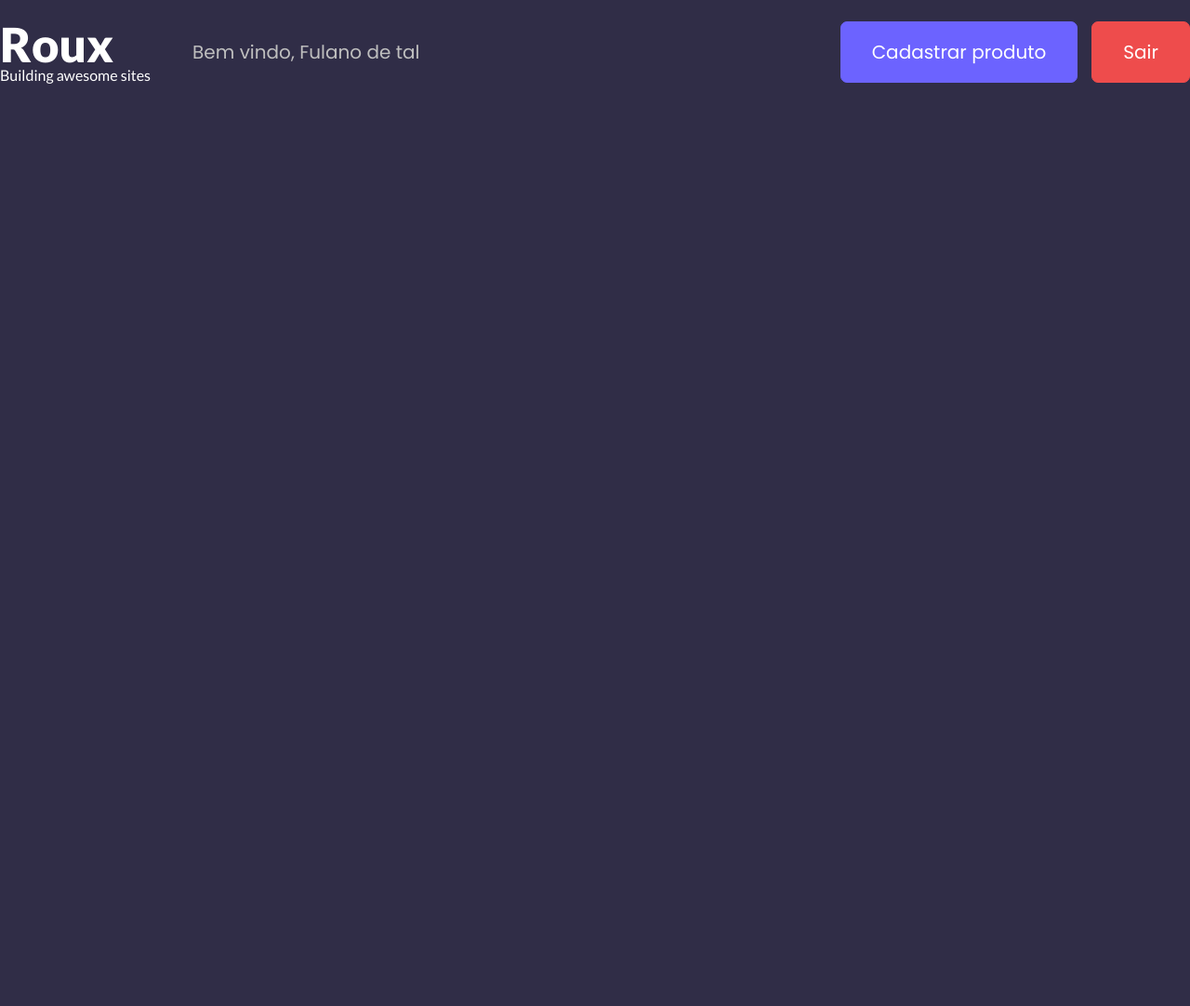
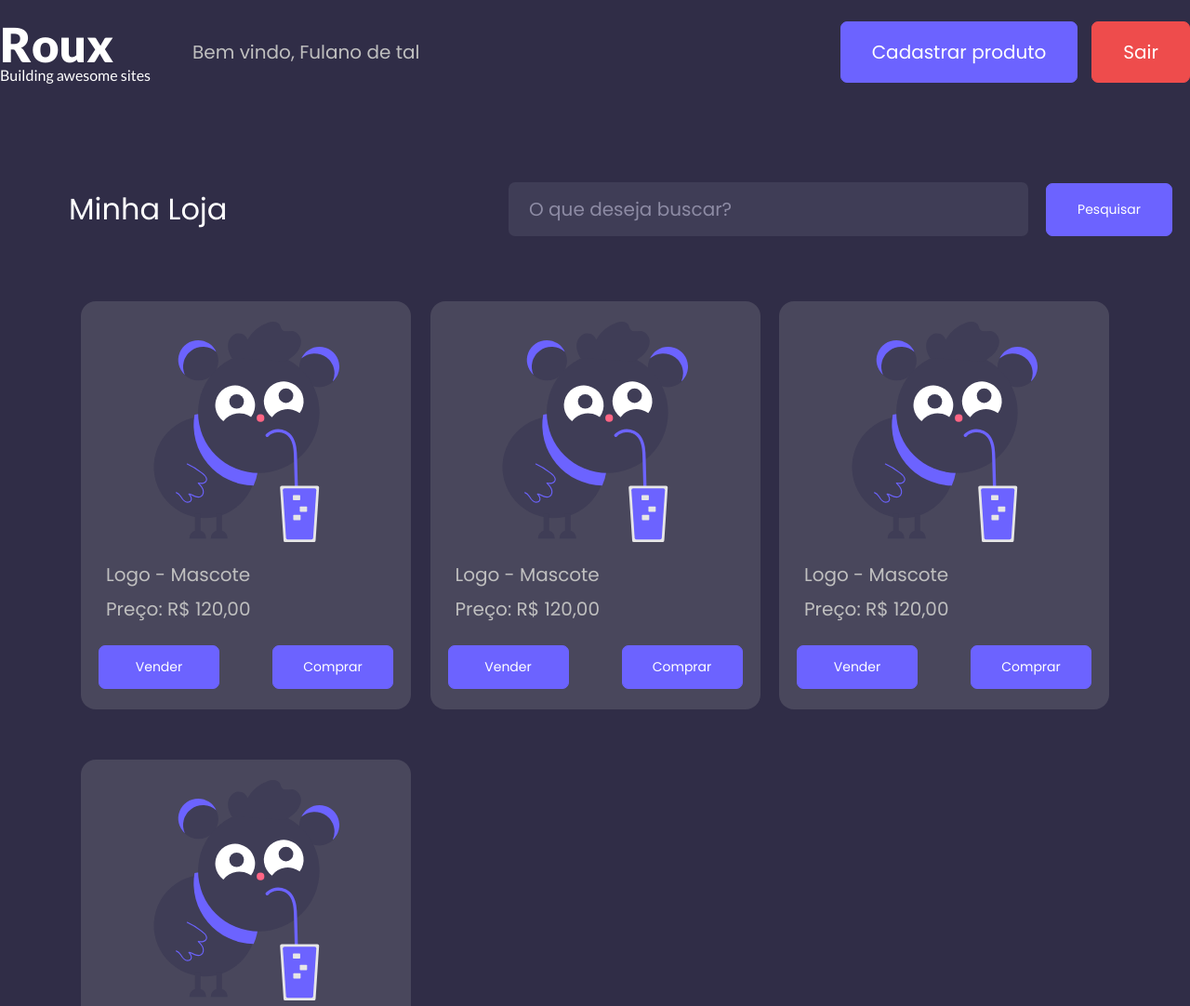
Before and after one commit to ViniciusHub/e-commerce, a plain HTML site: page index.html in a window 1280 px wide. Shown: the top 1082 px of the page at 93% size. Before the commit the page ends 800 px from the top, so only its background shows below. Drawn offline with Linux system fonts and the light colour scheme.

Commit message:
Done first page

```diff
--- a/index.html
+++ b/index.html
@@ -29,6 +29,122 @@
             <button class="button button--red">Sair</button>
         </div>
     </header>
+
+    <section class="search-mid container">
+
+        <span class="texto-search-mid">Minha loja</span>
+        <div class="box-search-mid">
+            <input class="input-box-search-mid" type="text" placeholder="O que deseja buscar?">
+            <button class="button button--purple">Pesquisar</button>
+        </div>
+
+    </section>
+
+    <section class="market-section container">
+
+        <div class="box-market-section">
+
+
+        <div class="item-market-box">
+
+            <div class="image-market-box">
+
+                <img src="./img/logo.svg" alt="alarme">
+
+            </div>
+
+            <div class="text-market-box">
+
+                <span class="name-text-market-box">Logo - Mascote</span>
+                <span class="value-text-market-box">Preço: R$ 120,00</span>
+
+            </div>
+
+            <div class="buttons-market-box">
+
+                <button class="button button--purple">Vender</button>
+                <button class="button button--purple">Comprar</button>
+
+            </div>
+
+        </div>
+
+        <div class="item-market-box">
+
+            <div class="image-market-box">
+
+                <img src="./img/logo.svg" alt="alarme">
+
+            </div>
+
+            <div class="text-market-box">
+
+                <span class="name-text-market-box">Logo - Mascote</span>
+                <span class="value-text-market-box">Preço: R$ 120,00</span>
+
+            </div>
+
+            <div class="buttons-market-box">
+
+                <button class="button button--purple">Vender</button>
+                <button class="button button--purple">Comprar</button>
+
+            </div>
+
+        </div>
+
+        <div class="item-market-box">
+
+            <div class="image-market-box">
+
+                <img src="./img/logo.svg" alt="alarme">
+
+            </div>
+
+            <div class="text-market-box">
+
+                <span class="name-text-market-box">Logo - Mascote</span>
+                <span class="value-text-market-box">Preço: R$ 120,00</span>
+
+            </div>
+
+            <div class="buttons-market-box">
+
+                <button class="button button--purple">Vender</button>
+                <button class="button button--purple">Comprar</button>
+
+            </div>
+
+        </div>
+
+        <div class="item-market-box">
+
+            <div class="image-market-box">
+
+                <img src="./img/logo.svg" alt="alarme">
+
+            </div>
+
+            <div class="text-market-box">
+
+                <span class="name-text-market-box">Logo - Mascote</span>
+                <span class="value-text-market-box">Preço: R$ 120,00</span>
+
+            </div>
+
+            <div class="buttons-market-box">
+
+                <button class="button button--purple">Vender</button>
+                <button class="button button--purple">Comprar</button>
+
+            </div>
+
+        </div>
+
+    </div>
+
+    </section>
+
 </body>
 
 </html>
--- a/styles/reset.css
+++ b/styles/reset.css
@@ -64,3 +64,25 @@ button{
 	cursor: pointer;
 
 }
+
+::-webkit-input-placeholder { /* WebKit, Blink, Edge */
+    color:    #8D8BA4;
+}
+:-moz-placeholder { /* Mozilla Firefox 4 to 18 */
+   color:    #8D8BA4;
+   opacity:  1;
+}
+::-moz-placeholder { /* Mozilla Firefox 19+ */
+   color:    #8D8BA4;
+   opacity:  1;
+}
+:-ms-input-placeholder { /* Internet Explorer 10-11 */
+   color:    #8D8BA4;
+}
+::-ms-input-placeholder { /* Microsoft Edge */
+   color:    #8D8BA4;
+}
+
+::placeholder { /* Most modern browsers support this now. */
+   color:    #8D8BA4;
+}
--- a/styles/styles.css
+++ b/styles/styles.css
@@ -5,7 +5,7 @@ body {
 
 }
 
-.container{
+.container {
 
     max-width: 1366px;
     margin: 0 auto;
@@ -25,21 +25,21 @@ body {
     font-weight: 900;
 }
 
-.logo-sub-title{
+.logo-sub-title {
 
     font-size: 11px;
     color: #BFBFBF;
 
 }
 
-.welcome{
+.welcome {
 
-    color:#BFBFBF;
+    color: #BFBFBF;
     font-size: 20px;
 
 }
 
-.header{
+.header {
 
     display: flex;
     align-items: center;
@@ -48,14 +48,14 @@ body {
 
 }
 
-.logo-wrapper{
+.logo-wrapper {
 
     display: flex;
     align-items: center;
 
 }
 
-.button{
+.button {
 
     background-color: #6C63FF;
     border: 1px solid #6C63FF;
@@ -72,21 +72,21 @@ body {
 
 }
 
-.button:hover{
+.button:hover {
 
     background-color: transparent;
-    color:#6C63FF;
+    color: #6C63FF;
 
 }
 
-.button--red{
+.button--red {
 
     background-color: #EE4C4C;
     border: 1px solid #EE4C4C;
 
 }
 
-.button--purple:hover{
+.button--purple:hover {
 
     border: 1px solid #6C63FF;
     background-color: transparent;
@@ -94,7 +94,7 @@ body {
 
 }
 
-.button--red:hover{
+.button--red:hover {
 
     border: 1px solid #EE4C4C;
     background-color: transparent;
@@ -102,7 +102,7 @@ body {
 
 }
 
-.button-header-wrapper{
+.button-header-wrapper {
 
     display: flex;
 
@@ -113,3 +113,129 @@ body {
     margin-right: 15px;
 
 }
+
+.search-mid {
+
+    display: flex;
+    align-items: center;
+    justify-content: space-between;
+    width: 100%;
+
+}
+
+.box-search-mid {
+
+    display: flex;
+    align-items: center;
+    justify-content: center;
+
+}
+
+.texto-search-mid {
+
+    margin-left: 74px;
+    font-size: 32px;
+    color: #ffffff;
+    text-transform: capitalize;
+
+}
+
+.input-box-search-mid {
+
+    margin-right: 19px;
+    border: none;
+    background-color: transparent;
+    padding: 14px 151px 14px 22px;
+    background-color: #3F3D56;
+    border-radius: 7px;
+    font-size: 20px;
+    box-sizing: border-box;
+    outline: none;
+
+}
+
+.box-search-mid button {
+    margin-right: 19px;
+    font-size: 14px;
+}
+
+.search-mid.container {
+    margin-top: 107px;
+}
+
+.box-market-section {
+
+    display: flex;
+    align-items: center;
+    justify-content: space-between;
+    flex-wrap: wrap;
+    margin: 0px 87px;
+
+}
+
+.item-market-box {
+    display: flex;
+    flex-direction: column;
+    align-items: center;
+    justify-content: center;
+    padding: 24px 19px;
+    background-color: #49475c;
+    border-radius: 16px;
+    margin-bottom: 54px;
+    width: 100%;
+    height: 100%;
+    max-width: 355px;
+    max-height: 439px;
+    transition-duration: 300ms;
+    box-sizing: border-box;
+}
+
+.item-market-box:hover{
+
+    background-color: #474668;
+
+}
+
+.market-section {
+    margin-top: 70px;
+}
+
+.text-market-box {
+    display: flex;
+    flex-direction: column;
+    align-items: flex-start;
+    justify-content: space-between;
+    margin-top: 22px;
+    width: 100%;
+    padding-left: 16px;
+}
+
+
+.text-market-box span {
+    font-size: 20px;
+    color: #BFBFBF;
+    text-transform: capitalize;
+}
+
+.value-text-market-box {
+    margin-top: 17px;
+}
+
+.buttons-market-box {
+    display: flex;
+    align-items: center;
+    justify-content: center;
+    margin-top: 29px;
+}
+
+.buttons-market-box button {
+    font-size: 14px;
+    color: #ffffff;
+    padding: 12px 43px;
+    width: 100%;
+    max-width: 130px;
+}
+
+div.buttons-market-box > button:nth-child(1) {
+    margin-right: 57px;
+}
```
Also changed, not shown: img/logo.svg (added).
